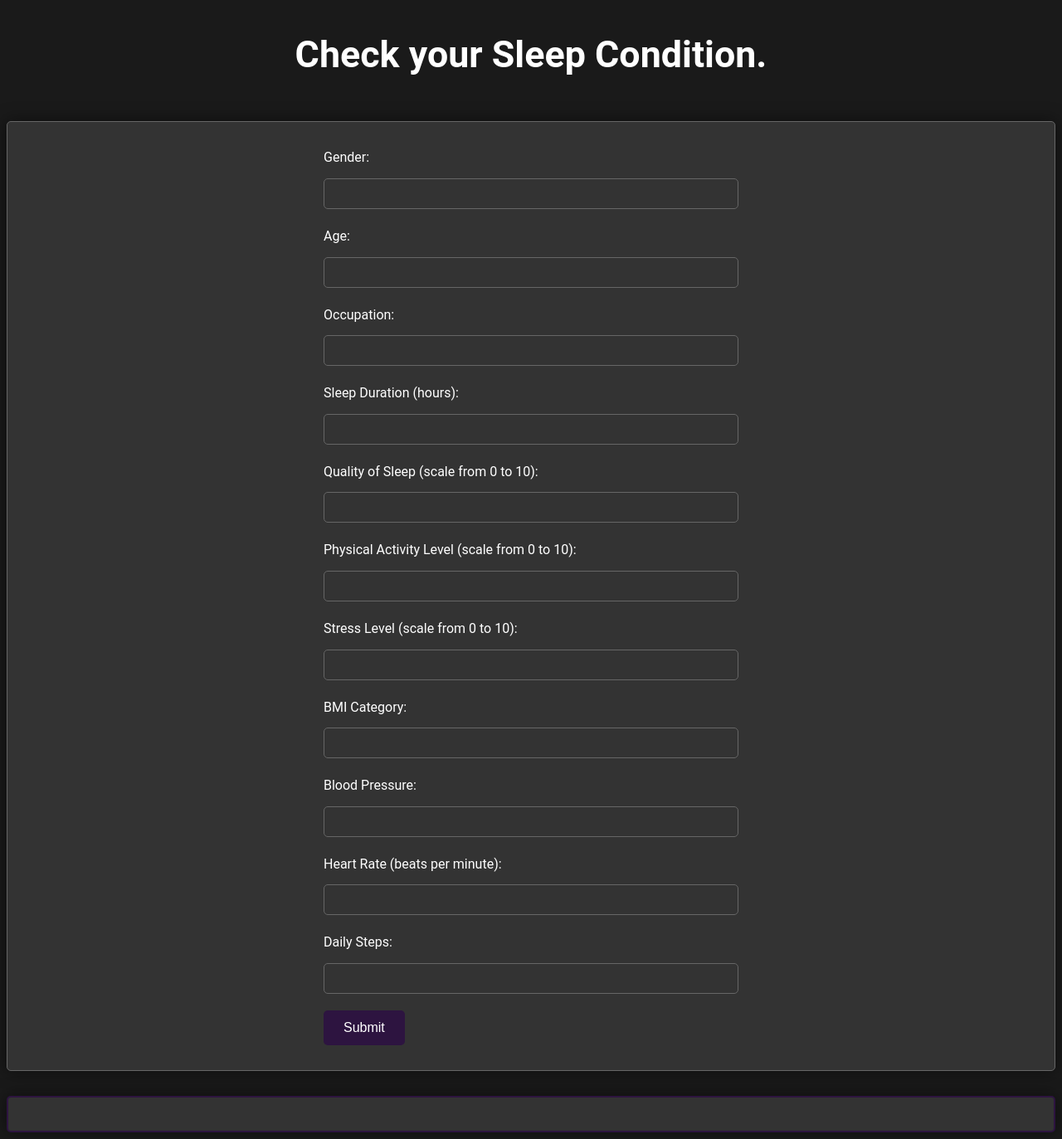
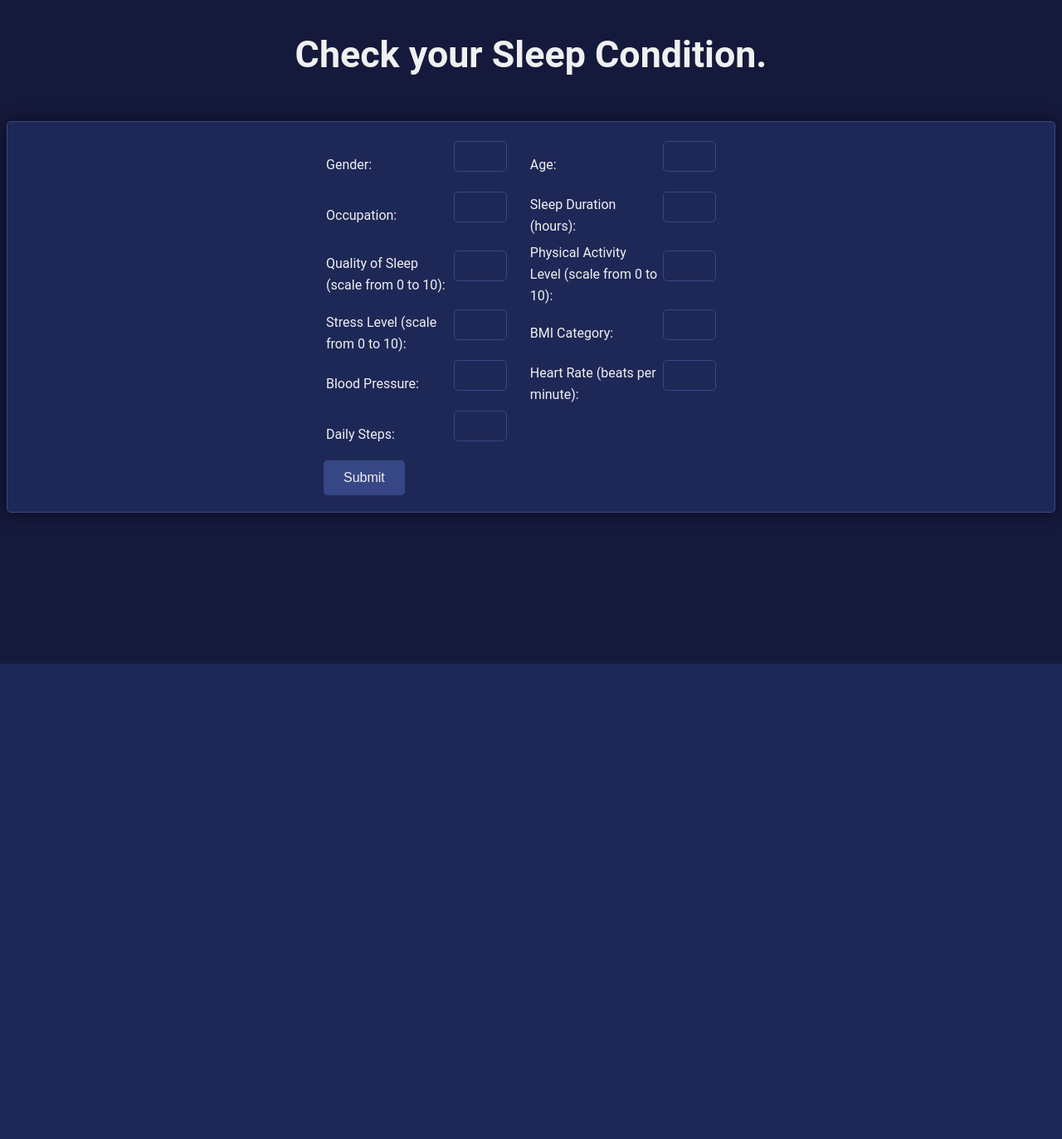
Before and after one commit to ManushreeVenkatesh/sleep_analysis, a Django app: page / in a window 1280 px wide. Shown: the whole page at 83% size. After the commit the page ends 800 px from the top, so only its background shows below. Run offline with Django 5.2, Linux system fonts and the light colour scheme; parts of the project's set-up code (start-up, migrations or seed data) failed here and were passed over.

Commit message:
Files updated

```diff
--- a/sleepanalysisapp/static/css/styles.css
+++ b/sleepanalysisapp/static/css/styles.css
@@ -1,40 +1,38 @@
 /* styles.css */
 
 body {
-    background-color: #1a1a1a; /* Dark background */
+    background-color: #15193b; /* Dark blue background */
     font-family: 'Roboto', sans-serif;
     font-size: 16px;
     line-height: 1.6;
-    color: #ccc; /* Light text color */
+    color: #f0f0f0; /* Light text color */
 }
 
 h1 {
     font-size: 2.8em;
     margin-bottom: 1em;
     text-align: center;
-    color: #fff; /* White heading color */
+    color: #f0f0f0; /* White heading color */
 }
 
 label {
-    display: block;
-    margin-bottom: 12px;
-    color: #fff; /* White label color */
+    color: #f0f0f0; /* White label color */
 }
 
 input, select {
-    width: 100%;
+    width: calc(100% - 24px);
     padding: 10px;
     margin-bottom: 20px;
-    border: 1px solid #666; /* Dark border color */
+    border: 1px solid #374785; /* Dark blue border color */
     border-radius: 5px;
     box-sizing: border-box;
-    background-color: #333; /* Dark input background */
-    color: #ccc; /* Light text color for input */
+    background-color: #1e2857; /* Dark blue input background */
+    color: #f0f0f0; /* Light text color for input */
 }
 
 button {
-    background-color: #2d1440; /* Purple button background color */
-    color: #fff; /* White button text color */
+    background-color: #374785; /* Darker blue button background color */
+    color: #f0f0f0; /* White button text color */
     padding: 12px 24px;
     border: none;
     border-radius: 5px;
@@ -45,15 +43,15 @@ button {
 }
 
 button:hover {
-    background-color: #5a2d7f; /* Darker purple on hover */
+    background-color: #4e5b96; /* Slightly lighter blue on hover */
 }
 
 .formfield {
-    border: 1px solid #666; /* Dark border color */
+    border: 1px solid #374785; /* Dark blue border color */
     border-radius: 5px;
-    padding: 30px;
+    padding: 20px;
     margin-bottom: 30px;
-    background-color: #333; /* Dark background for form */
+    background-color: #1e2857; /* Dark blue background for form */
     box-shadow: 0 0 20px rgba(0, 0, 0, 0.5); /* Darker shadow */
 }
 
@@ -65,14 +63,5 @@ form {
 .result {
     margin-top: 30px;
     padding: 20px;
-    border: 2px solid #2d1440; /* Purple border for result */
-    border-radius: 5px;
-    background-color: #333; /* Dark background for result */
-    box-shadow: 0 0 20px rgba(0, 0, 0, 0.5); /* Darker shadow */
-}
-
-.result h2 {
-    color: #fff; /* White heading color */
-    font-size: 24px;
     text-align: center;
 }
--- a/sleepanalysisapp/templates/sleepanalysisapp/index.html
+++ b/sleepanalysisapp/templates/sleepanalysisapp/index.html
@@ -1,4 +1,3 @@
-
 <!DOCTYPE html>
 {% load static %}
 <html lang="en">
@@ -11,64 +10,48 @@
 <body>
     <h1>Check your Sleep Condition.</h1>
     <div class="formfield">
-
-    <form action="{% url 'predict' %}" method="post">
-        {% csrf_token %}
-        <label for="gender">Gender:</label>
-        <input type="number" id="gender" name="gender" required>
-        <!-- <label for="gender">Gender (Male/Female):</label>
-        <select id="gender" name="gender">
-            <option value="male">Male</option>
-            <option value="female">Female</option>
-        </select> -->
-
-        <label for="age">Age:</label>
-        <input type="number" id="age" name="age" required>
-
-        <label for="occupation">Occupation:</label>
-        <input type="number" id="occupation" name="occupation" required>
-
-        <!-- <label for="occupation">Occupation:</label>
-        <select id="occupation" name="occupation" required>
-            <option value="" selected disabled>Select Occupation</option>
-            <option value="Nurse">Nurse</option>
-            <option value="Doctor">Doctor</option>
-            <option value="Engineer">Engineer</option>
-            <option value="Lawyer">Lawyer</option>
-            <option value="Teacher">Teacher</option>
-            <option value="Accountant">Accountant</option>
-            <option value="Salesperson">Salesperson</option>
-            <option value="Software Engineer">Software Engineer</option>
-            <option value="Scientist">Scientist</option>
-            <option value="Sales Representative">Sales Representative</option>
-            <option value="Manager">Manager</option>
-        </select> -->
-
-        <label for="sleep_duration">Sleep Duration (hours):</label>
-        <input type="number" id="sleep_duration" name="sleep_duration" required step="0.01">
-
-        <label for="quality_of_sleep">Quality of Sleep (scale from 0 to 10):</label>
-        <input type="number" id="quality_of_sleep" name="quality_of_sleep" required min="0" max="10" step="0.01">
-
-        <label for="physical_activity_level">Physical Activity Level (scale from 0 to 10):</label>
-        <input type="number" id="physical_activity_level" name="physical_activity_level" required min="0" max="10" step="0.01">
-
-        <label for="stress_level">Stress Level (scale from 0 to 10):</label>
-        <input type="number" id="stress_level" name="stress_level" required min="0" max="10" step="0.01">
-
-        <label for="bmi_category">BMI Category:</label>
-        <input type="text" id="bmi_category" name="bmi_category" required>
-
-        <label for="blood_pressure">Blood Pressure:</label>
-        <input type="text" id="blood_pressure" name="blood_pressure" required>
-
-        <label for="heart_rate">Heart Rate (beats per minute):</label>
-        <input type="number" id="heart_rate" name="heart_rate" required>
-
-        <label for="daily_steps">Daily Steps:</label>
-        <input type="number" id="daily_steps" name="daily_steps" required>
-        <button type="submit">Submit</button>
-    </form>
+        <form action="{% url 'predict' %}" method="post">
+            {% csrf_token %}
+            <table>
+                <tr>
+                    <td><label for="gender">Gender:</label></td>
+                    <td><input type="number" id="gender" name="gender" required></td>
+                    <td><label for="age">Age:</label></td>
+                    <td><input type="number" id="age" name="age" required></td>
+                </tr>
+                <tr>
+                    <td><label for="occupation">Occupation:</label></td>
+                    <td><input type="number" id="occupation" name="occupation" required></td>
+                    <td><label for="sleep_duration">Sleep Duration (hours):</label></td>
+                    <td><input type="number" id="sleep_duration" name="sleep_duration" required step="0.01"></td>
+                </tr>
+                <tr>
+                    <td><label for="quality_of_sleep">Quality of Sleep (scale from 0 to 10):</label></td>
+                    <td><input type="number" id="quality_of_sleep" name="quality_of_sleep" required min="0" max="10" step="0.01"></td>
+                    <td><label for="physical_activity_level">Physical Activity Level (scale from 0 to 10):</label></td>
+                    <td><input type="number" id="physical_activity_level" name="physical_activity_level" required min="0" max="10" step="0.01"></td>
+                </tr>
+                <tr>
+                    <td><label for="stress_level">Stress Level (scale from 0 to 10):</label></td>
+                    <td><input type="number" id="stress_level" name="stress_level" required min="0" max="10" step="0.01"></td>
+                    <td><label for="bmi_category">BMI Category:</label></td>
+                    <td><input type="text" id="bmi_category" name="bmi_category" required></td>
+                </tr>
+                <tr>
+                    <td><label for="blood_pressure">Blood Pressure:</label></td>
+                    <td><input type="text" id="blood_pressure" name="blood_pressure" required></td>
+                    <td><label for="heart_rate">Heart Rate (beats per minute):</label></td>
+                    <td><input type="number" id="heart_rate" name="heart_rate" required></td>
+                </tr>
+                <tr>
+                    <td><label for="daily_steps">Daily Steps:</label></td>
+                    <td><input type="number" id="daily_steps" name="daily_steps" required></td>
+                    <td></td>
+                    <td></td>
+                </tr>
+            </table>
+            <button type="submit">Submit</button>
+        </form>
     </div>
     <div class="result">
         {% if result %}
```
Also changed, not shown: requirements.txt (added, +369 -0 lines).
